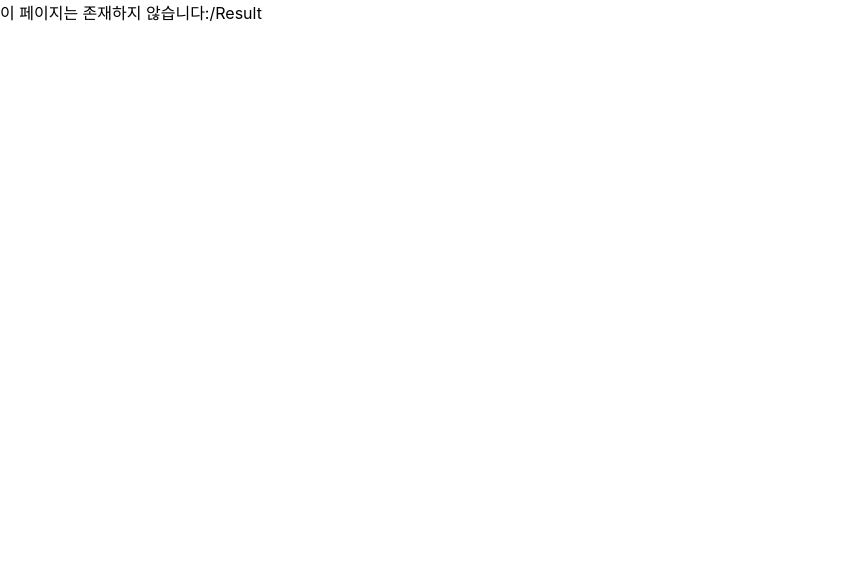
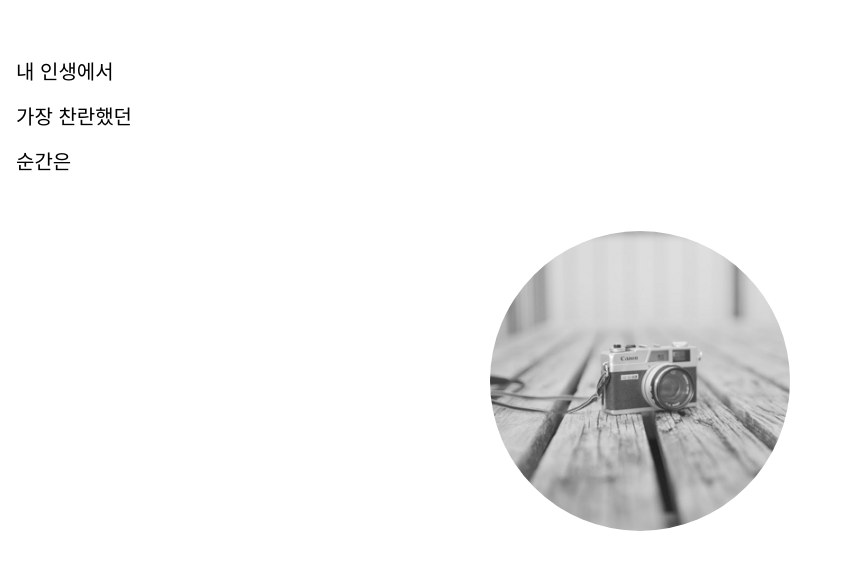
Before and after one commit to minjyo/Memory, a React (Create React App) app: page /Result in a window 1280 px wide. Shown: the top 570 px of the page, without its empty margins (0-852 px from the left). Built offline with nearby package versions, Linux system fonts and the light colour scheme.

Commit message:
Add redux store

```diff
--- a/src/App.js
+++ b/src/App.js
@@ -6,6 +6,7 @@ import Loading from "./loading";
 const Main = lazy(() => import("./pages/main"));
 const AddText = lazy(() => import("./pages/addText"));
 const AddPicture = lazy(() => import("./pages/addPicture"));
+const Result = lazy(() => import("./pages/result"));
 
 function App() {
     return (
@@ -16,6 +17,7 @@ function App() {
                     <Route path="/" component={Main} exact></Route>
                     <Route path="/AddText" component={AddText} exact></Route>
                     <Route path="/AddPicture" component={AddPicture} exact></Route>
+                    <Route path="/Result" component={Result} exact></Route>
                     <Route render={({ location }) => <div>이 페이지는 존재하지 않습니다:{location.pathname}</div>}></Route>
                 </Switch>
             </Suspense>
--- /dev/null
+++ b/src/pages/result/index.jsx
@@ -0,0 +1,57 @@
+import React, { useEffect } from "react";
+import styled from "styled-components";
+import { useDispatch, useSelector } from "react-redux";
+import mp from "../../assets/main.png";
+
+const Wrapper = styled.div`
+    width: 100%;
+    height: 100%;
+`;
+const TitleBox = styled.div`
+    display: flex;
+    flex-direction: column;
+    padding-left: 1rem;
+    padding-top: 3rem;
+`;
+const TitleText = styled.div`
+    font-size: 20px;
+    padding: 0.5rem 0;
+`;
+const MainPictureBox = styled.div`
+    width: 300px;
+    height: 300px;
+    border-radius: 300px;
+    overflow: hidden;
+    margin: 3rem auto;
+`;
+const MainPicture = styled.img`
+    object-fit: cover;
+    width: 100%;
+    height: 100%;
+`;
+const NextButton = styled.div`
+    font-size: 15px;
+    float: right;
+    padding-right: 1rem;
+`;
+
+const Result = ({ history }) => {
+    const movePage = (page) => {
+        history.push(`/${page}`);
+    };
+
+    return (
+        <Wrapper>
+            <TitleBox>
+                <TitleText>내 인생에서</TitleText>
+                <TitleText>가장 찬란했던</TitleText>
+                <TitleText>순간은</TitleText>
+            </TitleBox>
+            <MainPictureBox>
+                <MainPicture src={mp}></MainPicture>
+            </MainPictureBox>
+        </Wrapper>
+    );
+};
+
+export default Result;
--- /dev/null
+++ b/src/store/createRequestAction.js
@@ -0,0 +1,5 @@
+export const createRequestAction = (type) => {
+  const SUCCESS = `${type}_SUCCESS`;
+  const FAIL = `${type}_FAIL`;
+  return [type, SUCCESS, FAIL];
+};
```
Also changed, not shown: src/store/index.js (added, +8 -0 lines), src/store/memory.js (added, +35 -0 lines).
